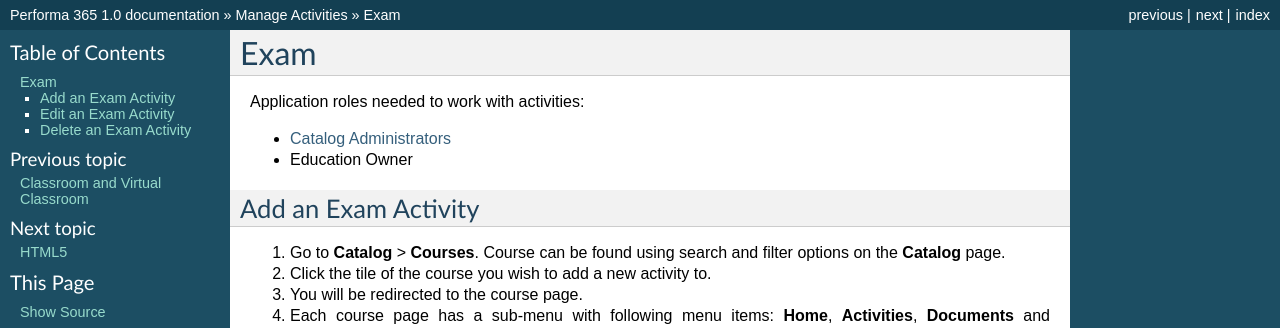
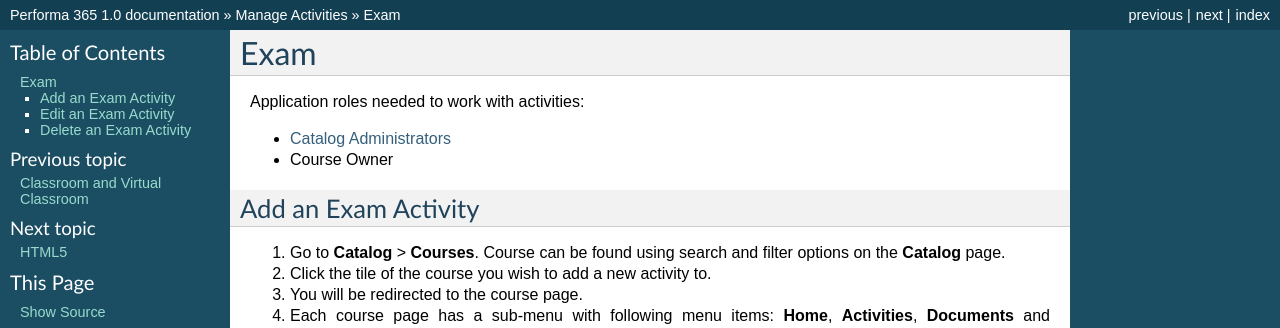
Before and after one commit to pslisko/performa365docs, a Sphinx documentation site: the page built from docs/howto/manage_activities/exam.rst, in a window 1280 px wide. Shown: the top 328 px of the page. Built offline with Sphinx 7.4.7, drawn with Linux system fonts in a browser that asks for light colours; pages that are not in the unit, such as notebooks, are missing from menus.

Commit message:
Update exam.rst

```diff
--- a/docs/howto/manage_activities/exam.rst
+++ b/docs/howto/manage_activities/exam.rst
@@ -8,7 +8,7 @@
 
 * :ref:`Catalog Administrators <catalog_administrator>`
 
-* :ref:`Education Owner <education_owner>`
+* :ref:`Course Owner <education_owner>`
 
 
 Add an Exam Activity
```
